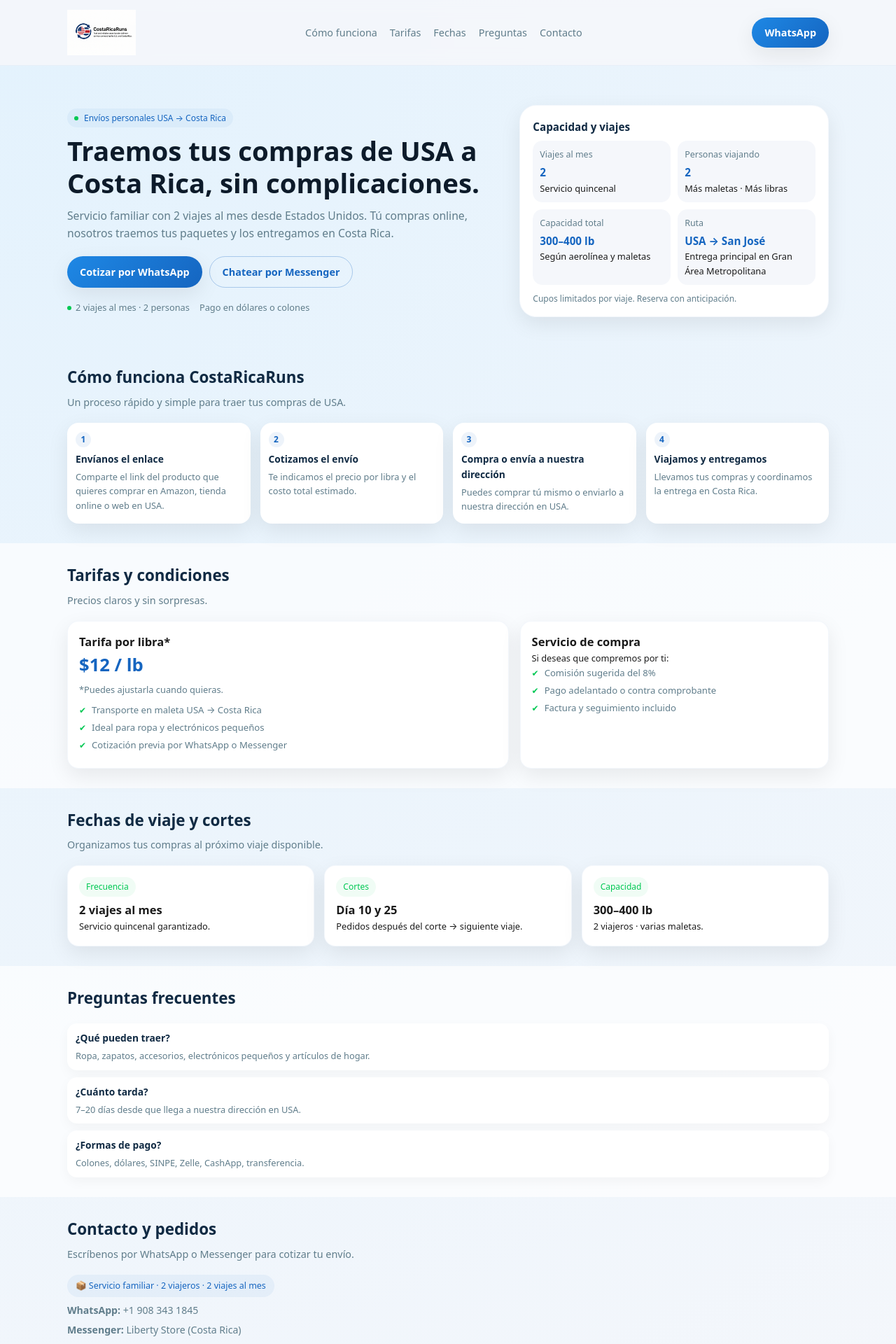
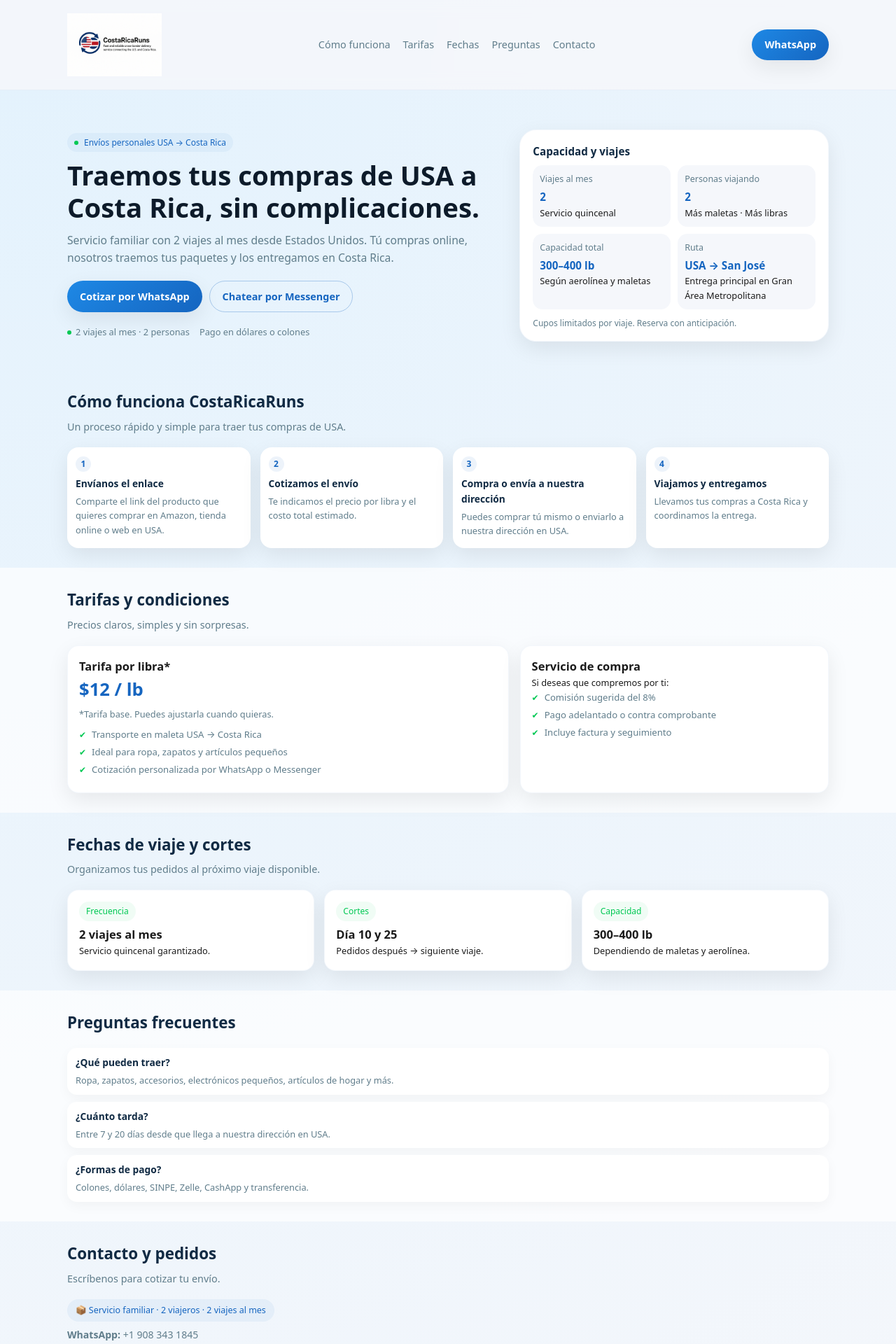
Before and after one commit to LGtraderX/CostaRicaRuns, a Next.js app: page / in a window 1280 px wide. Shown: the top 1920 px of the page at 70% size. Built offline with nearby package versions, Linux system fonts and the light colour scheme.

Commit message:
Update page.js

```diff
--- a/app/page.js
+++ b/app/page.js
@@ -12,15 +12,17 @@ export default function Home() {
       {/* NAVBAR */}
       <header className="header">
         <div className="container">
-          <nav className="nav">
+          <nav className="nav" style={{ alignItems: "center", minHeight: "110px" }}>
             <a href="#inicio" className="logo">
               <img
                 src="/logo.png"
                 alt="CostaRicaRuns logo"
                 style={{
-                  height: "65px",
+                  height: "90px",
                   width: "auto",
                   objectFit: "contain",
+                  marginTop: "5px",
+                  marginBottom: "5px",
                 }}
               />
             </a>
@@ -60,9 +62,8 @@ export default function Home() {
               </h1>
 
               <p className="hero-subtitle">
-                Servicio familiar con 2 viajes al mes desde Estados Unidos. Tú
-                compras online, nosotros traemos tus paquetes y los entregamos
-                en Costa Rica.
+                Servicio familiar con 2 viajes al mes desde Estados Unidos. Tú compras online,
+                nosotros traemos tus paquetes y los entregamos en Costa Rica.
               </p>
 
               <div className="hero-actions">
@@ -173,7 +174,7 @@ export default function Home() {
               <div className="step-number">4</div>
               <div className="step-title">Viajamos y entregamos</div>
               <p className="step-text">
-                Llevamos tus compras y coordinamos la entrega en Costa Rica.
+                Llevamos tus compras a Costa Rica y coordinamos la entrega.
               </p>
             </div>
           </div>
@@ -186,7 +187,7 @@ export default function Home() {
           <div className="section-header">
             <h2 className="section-title">Tarifas y condiciones</h2>
             <p className="section-subtitle">
-              Precios claros y sin sorpresas.
+              Precios claros, simples y sin sorpresas.
             </p>
           </div>
 
@@ -194,12 +195,14 @@ export default function Home() {
             <div className="card">
               <h3>Tarifa por libra*</h3>
               <div className="price-highlight">$12 / lb</div>
-              <p className="price-note">*Puedes ajustarla cuando quieras.</p>
+              <p className="price-note">
+                *Tarifa base. Puedes ajustarla cuando quieras.
+              </p>
 
               <ul className="list-check">
                 <li>Transporte en maleta USA → Costa Rica</li>
-                <li>Ideal para ropa y electrónicos pequeños</li>
-                <li>Cotización previa por WhatsApp o Messenger</li>
+                <li>Ideal para ropa, zapatos y artículos pequeños</li>
+                <li>Cotización personalizada por WhatsApp o Messenger</li>
               </ul>
             </div>
 
@@ -210,7 +213,7 @@ export default function Home() {
               <ul className="list-check">
                 <li>Comisión sugerida del 8%</li>
                 <li>Pago adelantado o contra comprobante</li>
-                <li>Factura y seguimiento incluido</li>
+                <li>Incluye factura y seguimiento</li>
               </ul>
             </div>
           </div>
@@ -223,7 +226,7 @@ export default function Home() {
           <div className="section-header">
             <h2 className="section-title">Fechas de viaje y cortes</h2>
             <p className="section-subtitle">
-              Organizamos tus compras al próximo viaje disponible.
+              Organizamos tus pedidos al próximo viaje disponible.
             </p>
           </div>
 
@@ -237,13 +240,13 @@ export default function Home() {
             <div className="card">
               <div className="badge-soft">Cortes</div>
               <h3>Día 10 y 25</h3>
-              <p className="small">Pedidos después del corte → siguiente viaje.</p>
+              <p className="small">Pedidos después → siguiente viaje.</p>
             </div>
 
             <div className="card">
               <div className="badge-soft">Capacidad</div>
               <h3>300–400 lb</h3>
-              <p className="small">2 viajeros · varias maletas.</p>
+              <p className="small">Dependiendo de maletas y aerolínea.</p>
             </div>
           </div>
         </div>
@@ -260,21 +263,21 @@ export default function Home() {
             <div className="faq-item">
               <div className="faq-q">¿Qué pueden traer?</div>
               <div className="faq-a">
-                Ropa, zapatos, accesorios, electrónicos pequeños y artículos de hogar.
+                Ropa, zapatos, accesorios, electrónicos pequeños, artículos de hogar y más.
               </div>
             </div>
 
             <div className="faq-item">
               <div className="faq-q">¿Cuánto tarda?</div>
               <div className="faq-a">
-                7–20 días desde que llega a nuestra dirección en USA.
+                Entre 7 y 20 días desde que llega a nuestra dirección en USA.
               </div>
             </div>
 
             <div className="faq-item">
               <div className="faq-q">¿Formas de pago?</div>
               <div className="faq-a">
-                Colones, dólares, SINPE, Zelle, CashApp, transferencia.
+                Colones, dólares, SINPE, Zelle, CashApp y transferencia.
               </div>
             </div>
           </div>
@@ -287,7 +290,7 @@ export default function Home() {
           <div className="section-header">
             <h2 className="section-title">Contacto y pedidos</h2>
             <p className="section-subtitle">
-              Escríbenos por WhatsApp o Messenger para cotizar tu envío.
+              Escríbenos para cotizar tu envío.
             </p>
           </div>
 
```
